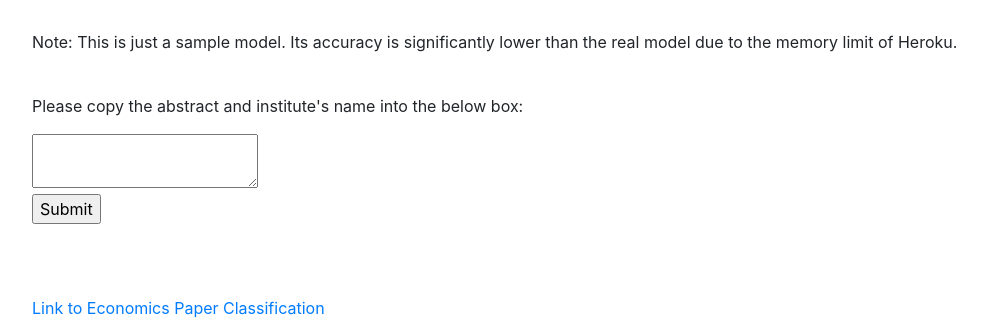
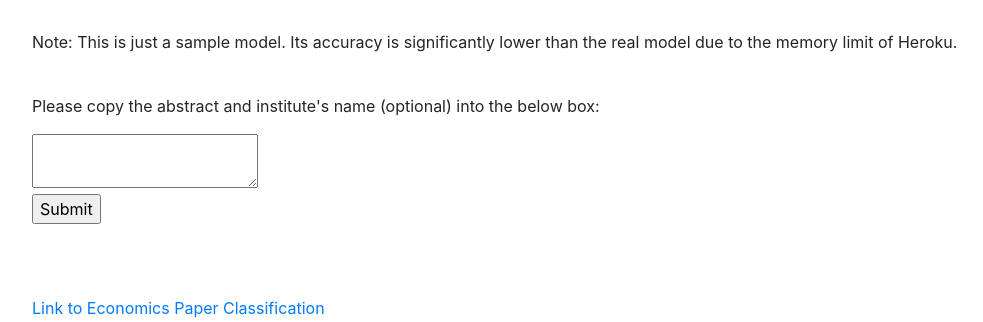
Before and after one commit to shoujungu/Impact_Factor_Pred, a Flask app: page / in a window 1280 px wide. Shown: the part 213-535 px from the top of the page, without its empty margins (53-1036 px from the left). Run offline with Flask 2, Linux system fonts and the light colour scheme; parts of the project's set-up code (start-up, migrations or seed data) failed here and were passed over; some libraries are stand-ins or nearby versions.

Commit message:
Update index.html

```diff
--- a/templates/index.html
+++ b/templates/index.html
@@ -19,13 +19,13 @@
   <div class='container'>
     <p> Note: This is just a sample model. Its accuracy is significantly lower than the real model due to the memory limit of Heroku.</p>
     <br>
-    <p> Please copy the abstract and institute's name into the below box:</p>
+    <p> Please copy the abstract and institute's name (optional) into the below box:</p>
   </div>
 
   <div class='container'>
     <form method="POST">
         <!--input name="text"-->
-        <textarea id="textbox" name="text" style="width:500; height: 700;"></textarea>
+        <textarea id="textbox" name="text" style="width: 700; height: 700;"></textarea>
         <br>
         <input type="submit">
     </form>
```
